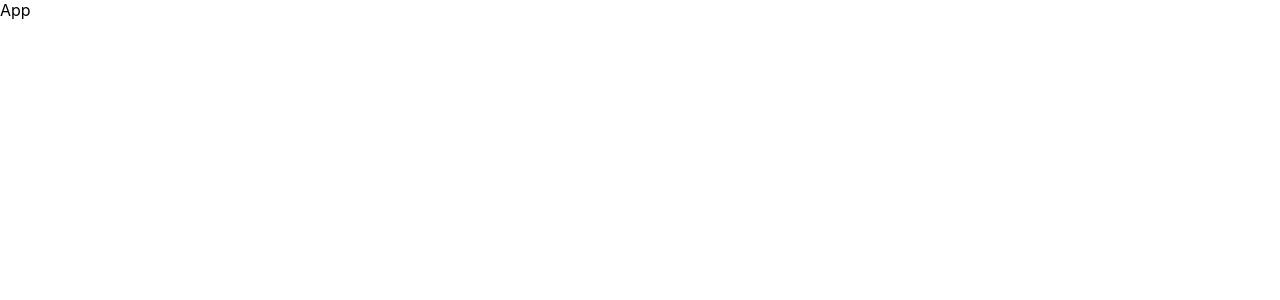
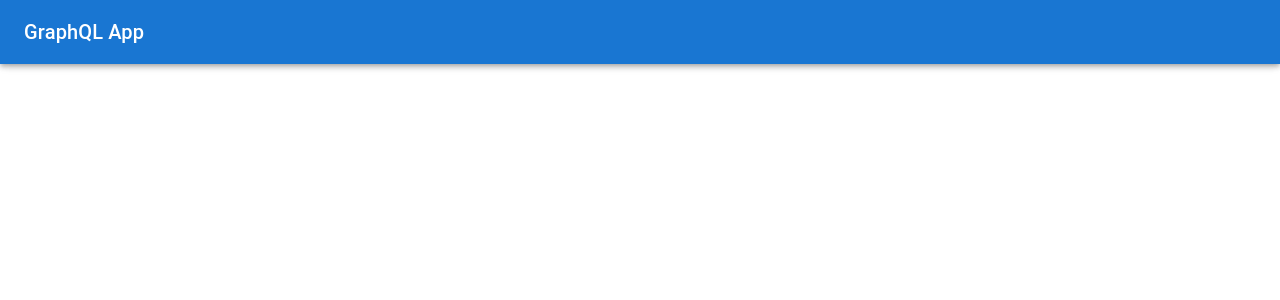
Before and after one commit to mjIsaac17/graphql-app, a React (Create React App) app in the folder app/: page / in a window 1280 px wide. Shown: the top 300 px of the page. Built offline with nearby package versions, Linux system fonts and the light colour scheme.

Commit message:
Navbar and Home page

```diff
--- a/app/src/App.js
+++ b/app/src/App.js
@@ -1,5 +1,11 @@
+import Home from './pages/Home';
+
 const App = () => {
-  return <div>App</div>;
+  return (
+    <div>
+      <Home />
+    </div>
+  );
 };
 
 export default App;
--- /dev/null
+++ b/app/src/components/Navbar.jsx
@@ -0,0 +1,47 @@
+import PropTypes from 'prop-types';
+import AppBar from '@mui/material/AppBar';
+import Toolbar from '@mui/material/Toolbar';
+import Typography from '@mui/material/Typography';
+import CssBaseline from '@mui/material/CssBaseline';
+import useScrollTrigger from '@mui/material/useScrollTrigger';
+import Container from '@mui/material/Container';
+import Slide from '@mui/material/Slide';
+
+const HideOnScroll = (props) => {
+  const { children, window } = props;
+  const trigger = useScrollTrigger({
+    target: window ? window() : undefined
+  });
+
+  return (
+    <Slide appear={false} direction='down' in={!trigger}>
+      {children}
+    </Slide>
+  );
+};
+
+HideOnScroll.propTypes = {
+  children: PropTypes.element.isRequired,
+  window: PropTypes.func
+};
+
+const Navbar = (props) => {
+  return (
+    <>
+      <CssBaseline />
+      <HideOnScroll {...props}>
+        <AppBar>
+          <Toolbar>
+            <Typography variant='h6' component='div'>
+              GraphQL App
+            </Typography>
+          </Toolbar>
+        </AppBar>
+      </HideOnScroll>
+      <Toolbar />
+      <Container>{props.children}</Container>
+    </>
+  );
+};
+
+export default Navbar;
--- /dev/null
+++ b/app/src/pages/Home.jsx
@@ -0,0 +1,11 @@
+import Navbar from '../components/Navbar';
+
+const Home = () => {
+  return (
+    <>
+      <Navbar></Navbar>
+    </>
+  );
+};
+
+export default Home;
```
Also changed, not shown: app/package.json (+7 -0 lines), 1 other file (tests, documents, lock files or other folders).
